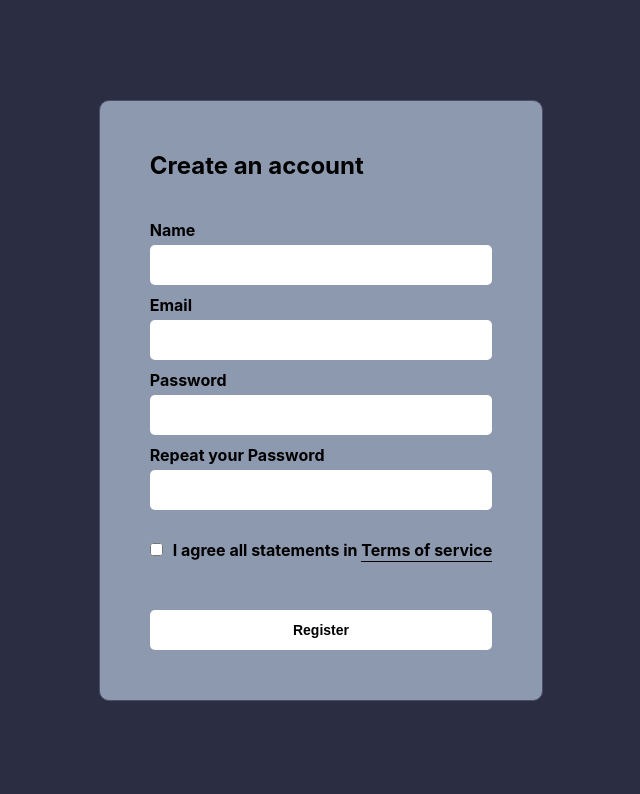
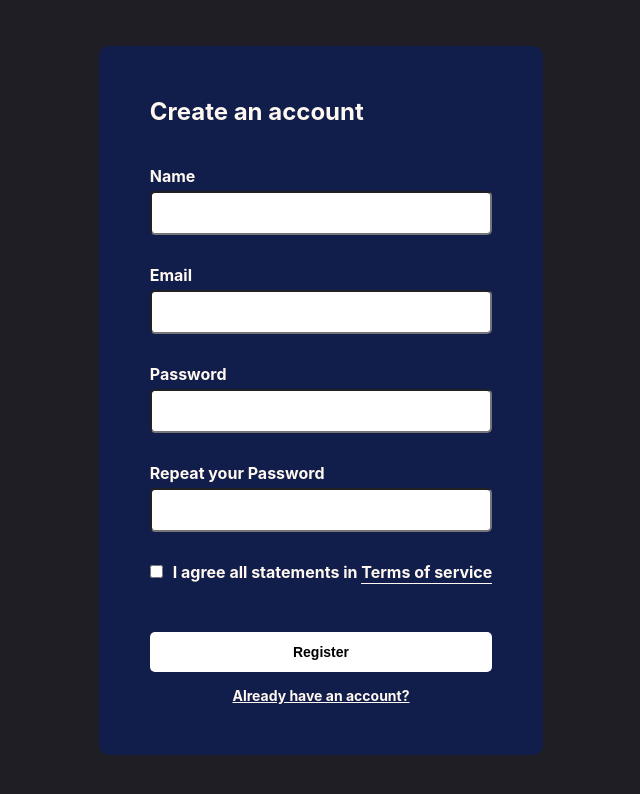
Before and after one commit to EmadNova/Login---Signup, a React (Create React App) app: page / in a window 1280 px wide. Shown: the top 794 px of the page, without its empty margins (319-959 px from the left). Built offline with nearby package versions, Linux system fonts and the light colour scheme.

Commit message:
fixing...trying

```diff
--- a/src/component/Signup/Signup.js
+++ b/src/component/Signup/Signup.js
@@ -126,6 +126,7 @@ const Signup = () => {
                     </div>
                     <div className={styles.submitBTN}>
                         <button type="submit">Register</button>
+                        <h5>Already have an account?</h5>
                     </div>
                     <ToastContainer />
                 </form>
--- a/src/component/Signup/Singup.module.scss
+++ b/src/component/Signup/Singup.module.scss
@@ -5,15 +5,15 @@
   height: 100vh;
 
   .container {
-    border: 1px solid #4A4E69;
+    border: 1px solid #111d4a;
     border-radius: 10px;
-    background-color: #8d99ae;
+    background-color: #111d4a;
     width: fit-content;
     height: fit-content;
     padding: 50px;
 
     h2 {
-      color: #000;
+      color: #fff8f0;
       margin-bottom: 40px;
     }
 
@@ -22,25 +22,29 @@
       flex-direction: column;
 
       .info {
+        margin-bottom: 20px;
         display: flex;
         flex-direction: column;
+        position: relative;
 
         label {
           font-size: 16px;
           font-weight: bold;
-          color: #000;
+          color: #fff8f0;
         }
 
         span {
-          display: flex;
+          position: absolute;
+          bottom: 0;
+          right: 0;
+          transform: translate(0, 50%);
           font-size: 14px;
           font-weight: bold;
-          justify-content: end;
-          color: #ef233c;
+          color: #e71d36;
         }
 
         .field {
-          border: none;
+          outline: none;
           border-radius: 5px;
           font-size: 18px;
           font-weight: bold;
@@ -50,11 +54,12 @@
 
           &:focus {
             background-color: #edf2f4;
+            outline: none;
           }
         }
 
         .redOne {
-          border: none;
+          border-color: #e71d36;
           border-radius: 5px;
           font-size: 18px;
           font-weight: bold;
@@ -64,6 +69,7 @@
 
           &:focus {
             background-color: #edf2f4;
+            outline: none;
           }
         }
 
@@ -74,20 +80,22 @@
 
       .check {
         margin-top: 20px;
+        position: relative;
 
         input {
           cursor: pointer;
         }
 
         label {
+          text-align: justify;
           margin-left: 10px;
-          color: #000;
+          color: #fff8f0;
           font-size: 16px;
           font-weight: bold;
           cursor: pointer;
 
           a {
-            color: #000;
+            color: #fff8f0;
             text-decoration: none;
             position: relative;
             padding-bottom: 2px;
@@ -96,7 +104,7 @@
               content: "";
               position: absolute;
               width: 100%;
-              background-color: #000;
+              background-color: #fff8f0;
               height: 1px;
               bottom: 0;
               left: 0;
@@ -105,12 +113,13 @@
         }
 
         span {
-          display: flex;
-          margin-top: 5px;
+          position: absolute;
+          bottom: 0;
+          right: 0;
+          transform: translate(0, 100%);
           font-size: 14px;
           font-weight: bold;
-          justify-content: end;
-          color: #ef233c;
+          color: #e71d36;
         }
       }
 
@@ -129,7 +138,22 @@
 
           &:hover {
             cursor: pointer;
-            background-color: #edf2f4;
+            background-color: #ffcf99;
+          }
+        }
+
+        h5 {
+          display: flex;
+          justify-content: center;
+          font-size: 14px;
+          font-weight: bold;
+          text-decoration: underline;
+          cursor: pointer;
+          margin-top: 15px;
+          color: #fff8f0;
+
+          &:hover {
+            color: #ffcf99;
           }
         }
       }
--- a/src/index.css
+++ b/src/index.css
@@ -4,7 +4,7 @@
 }
 
 body {
-  background-color: #2b2d42;
+  background-color: #1e1e24;
   font-family: -apple-system, BlinkMacSystemFont, 'Segoe UI', 'Roboto', 'Oxygen',
     'Ubuntu', 'Cantarell', 'Fira Sans', 'Droid Sans', 'Helvetica Neue',
     sans-serif;
```
